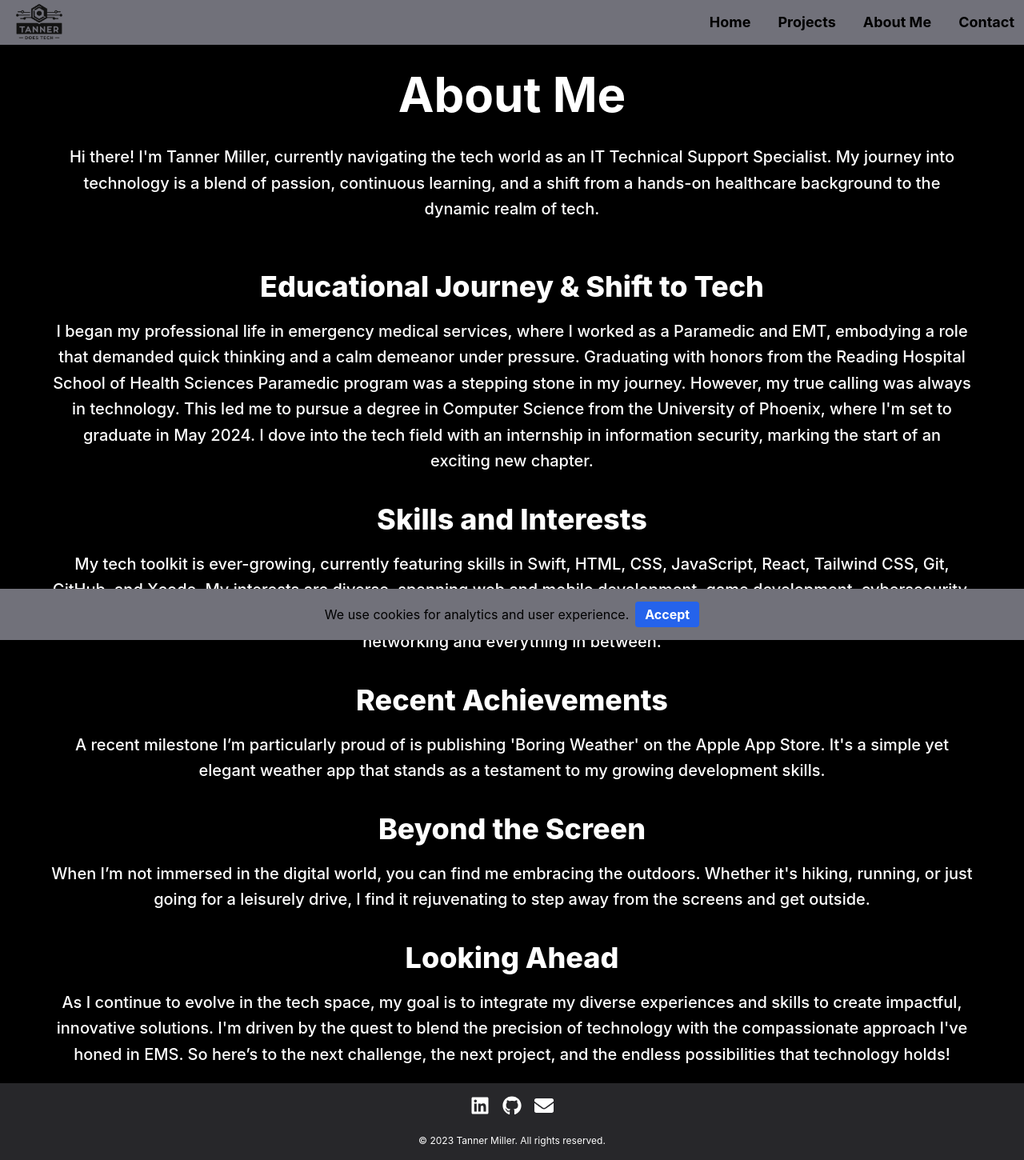
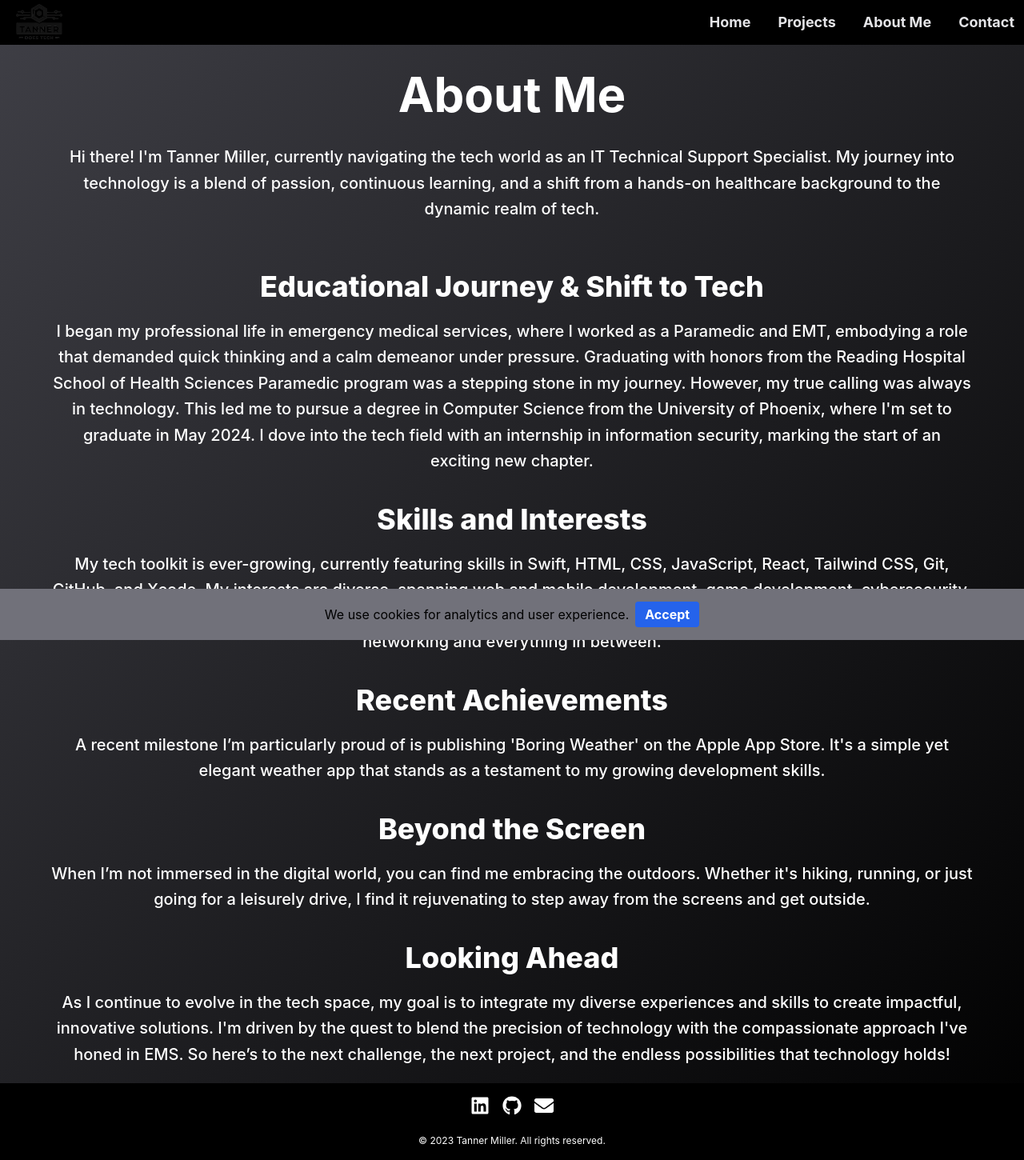
Before and after one commit to Sonicizslow/tanner-does-tech, a React (Create React App) app: page /about in a window 1280 px wide. Shown: the whole page at 80% size. Built offline with nearby package versions, Linux system fonts and the light colour scheme.

Commit message:
gradient backgrounds

```diff
--- a/src/App.js
+++ b/src/App.js
@@ -32,7 +32,7 @@ function App() {
   return (
     <Router>
       <PageTracker /> {/* Include the PageTracker component inside the Router */}
-      <div className="flex flex-col bg-black text-white min-h-screen">
+      <div className="flex flex-col bg-gradient-to-br from-zinc-700 to-black text-white min-h-screen">
         <NavBar />
         <CookieConsent />
         <div className='flex-grow'>
--- a/src/components/Footer.js
+++ b/src/components/Footer.js
@@ -4,7 +4,7 @@ import { FaLinkedin, FaGithub, FaEnvelope } from 'react-icons/fa';
 
 function Footer() {
   return (
-    <footer className="text-center bg-zinc-800 text-white py-4">
+    <footer className="text-center bg-black text-white py-4">
       <div className="container mx-auto px-4">
         <div className="flex justify-center space-x-4">
           <a
--- a/src/components/NavBar.js
+++ b/src/components/NavBar.js
@@ -6,7 +6,7 @@ import { Link } from 'react-router-dom';
 
 const NavBar = () => {
   return (
-    <nav className="flex items-center justify-between bg-zinc-500 h-14 font-bold text-black">
+    <nav className="flex items-center justify-between bg-black h-14 font-bold text-zinc-200">
       <div className="flex items-center">
         <Link to="/">
           <img src={logo} alt="Logo" style={{width: '6rem', padding: '0.5rem'}} href="#home"/>
--- a/src/pages/AboutPage.js
+++ b/src/pages/AboutPage.js
@@ -11,7 +11,7 @@ function AboutMePage() {
     </Helmet>
 
 
-    <div className="bg-black text-white">
+    <div className="text-white">
 
       <section class='text-center text-lg'>
 
--- a/src/pages/ContactPage.js
+++ b/src/pages/ContactPage.js
@@ -13,7 +13,7 @@ function ContactPage() {
     </Helmet>
 
 
-    <div className="App bg-black text-white text-center py-10">
+    <div className="text-white text-center py-10">
       <div className="grid grid-cols-1 lg:grid-cols-3 gap-4 px-10">
         {/* Header and intro text in the first column span */}
         <header className="col-span-1 lg:col-span-1 p-5">
--- a/src/pages/HomePage.js
+++ b/src/pages/HomePage.js
@@ -12,7 +12,7 @@ function HomePage() {
       </Helmet>
 
 
-      <div className="App bg-black text-white text-center text-lg">
+      <div className="text-white text-center text-lg">
 
         <header class='text-4xl py-6 sm:py-14 tracking-[0.5rem] font-medium sm:text-7xl'>
           <h1>Hi, I'm Tanner</h1>
```
